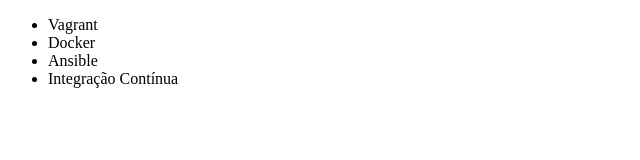
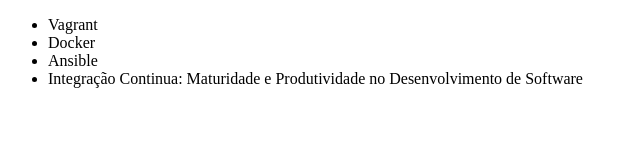
Before and after one commit to duzeirapereira/alura-git, a plain HTML site: page index.html in a window 1280 px wide. Shown: the whole page, without its empty margins (0-640 px from the left). Drawn offline with Linux system fonts and the light colour scheme.

Commit message:
Renomeando curso de integraçao continua

```diff
--- a/index.html
+++ b/index.html
@@ -9,7 +9,7 @@
         <li>Vagrant</li>
         <li>Docker</li>
         <li>Ansible</li>
-        <li>Integração Contínua</li>
+        <li>Integração Continua: Maturidade e Produtividade no Desenvolvimento de Software</li>
     </ul>
 </body>
 </html>
```
